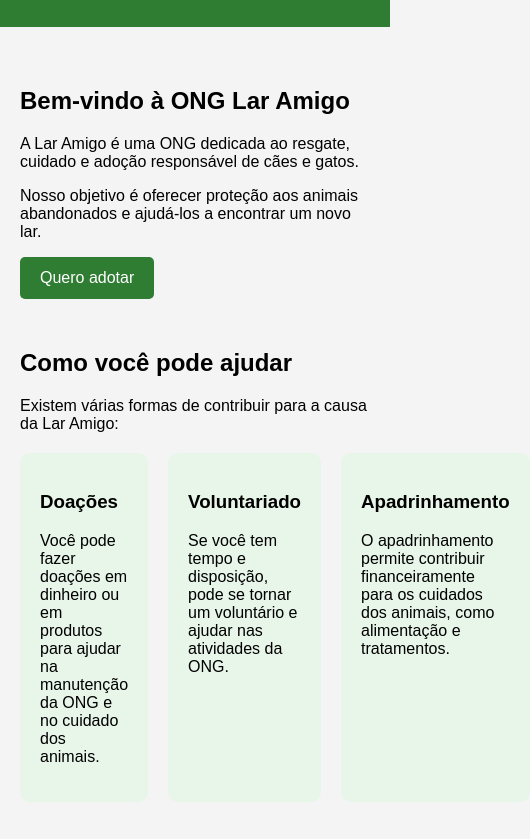
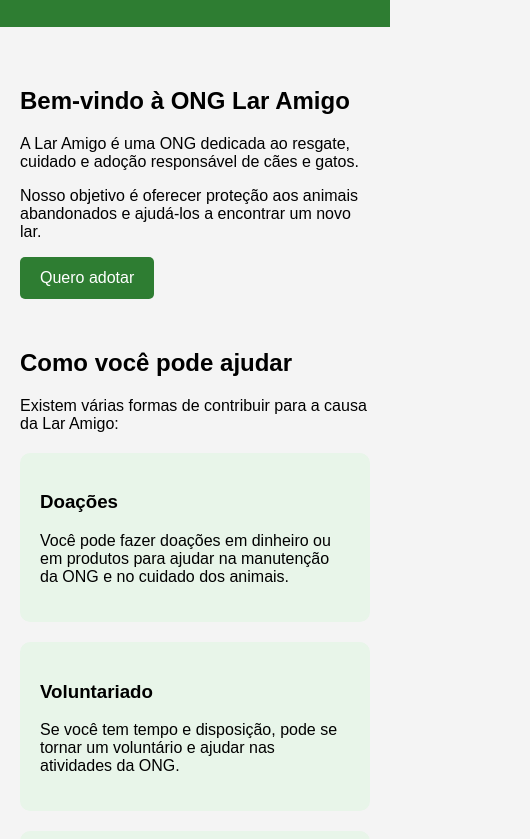
Before and after one commit to KaioPH/ong-lar-amigo, a plain HTML site: page index.html in a window 390 px wide. Shown: the part 177-1016 px from the top of the page, 530 px wide, since content can reach past the window. Drawn offline with Linux system fonts and the light colour scheme.

Commit message:
Ajusta layout mobile da seção Como Ajudar

```diff
--- a/style.css
+++ b/style.css
@@ -1,8 +1,18 @@
+/* ===== Geral ===== */
+
 body {
     margin: 0;
     font-family: Arial, sans-serif;
     background-color: #f4f4f4;
 }
+
+main {
+    max-width: 900px;
+    margin: auto;
+    padding: 40px 20px;
+}
+
+/* ===== Cabeçalho e menu ===== */
 
 header {
     background-color: #2e7d32;
@@ -17,11 +27,7 @@ nav a {
     margin: 0 10px;
 }
 
-main {
-    max-width: 900px;
-    margin: auto;
-    padding: 40px 20px;
-}
+/* ===== Botão "Quero adotar" ===== */
 
 .botao {
     display: inline-block;
@@ -35,6 +41,27 @@ main {
 .botao:hover {
     background-color: #1b5e20;
 }
+
+/* ===== Seção "Como você pode ajudar" ===== */
+
+.como-ajudar {
+    margin-top: 50px;
+}
+
+.opcoes-ajuda {
+    display: flex;
+    gap: 20px;
+    margin-top: 20px;
+}
+
+.ajuda {
+    background-color: #e8f5e9;
+    padding: 20px;
+    border-radius: 10px;
+    flex: 1;
+}
+
+/* ===== Cards de animais ===== */
 
 .lista-animais {
     display: flex;
@@ -56,11 +83,17 @@ main {
     border-radius: 10px;
 }
 
+/* ===== Formulário de contato ===== */
+
 form {
     display: flex;
     flex-direction: column;
     gap: 10px;
     max-width: 500px;
+}
+
+label {
+    font-weight: bold;
 }
 
 input,
@@ -70,10 +103,6 @@ textarea {
     border-radius: 5px;
     font-family: Arial, sans-serif;
     font-size: 16px;
-}
-
-label {
-    font-weight: bold;
 }
 
 button {
@@ -90,6 +119,8 @@ button:hover {
     background-color: #1b5e20;
 }
 
+/* ===== Rodapé ===== */
+
 footer {
     background-color: #2e7d32;
     color: white;
@@ -101,7 +132,19 @@ footer p {
     margin: 0;
 }
 
+/* ===== Celular (telas até 600px) ===== */
+/* Fica no final do arquivo para ter prioridade sobre as regras acima */
+
 @media (max-width: 600px) {
+
+    nav a {
+        display: block;
+        margin: 10px 0;
+    }
+
+    .opcoes-ajuda {
+        flex-direction: column;
+    }
 
     .lista-animais {
         flex-direction: column;
@@ -111,26 +154,4 @@ footer p {
         width: auto;
     }
 
-    nav a {
-        display: block;
-        margin: 10px 0;
-    }
-
 }
-
-.como-ajudar {
-    margin-top: 50px;
-}
-
-.opcoes-ajuda {
-    display: flex;
-    gap: 20px;
-    margin-top: 20px;
-}
-
-.ajuda {
-    background-color: #e8f5e9;
-    padding: 20px;
-    border-radius: 10px;
-    flex: 1;
-}
```
